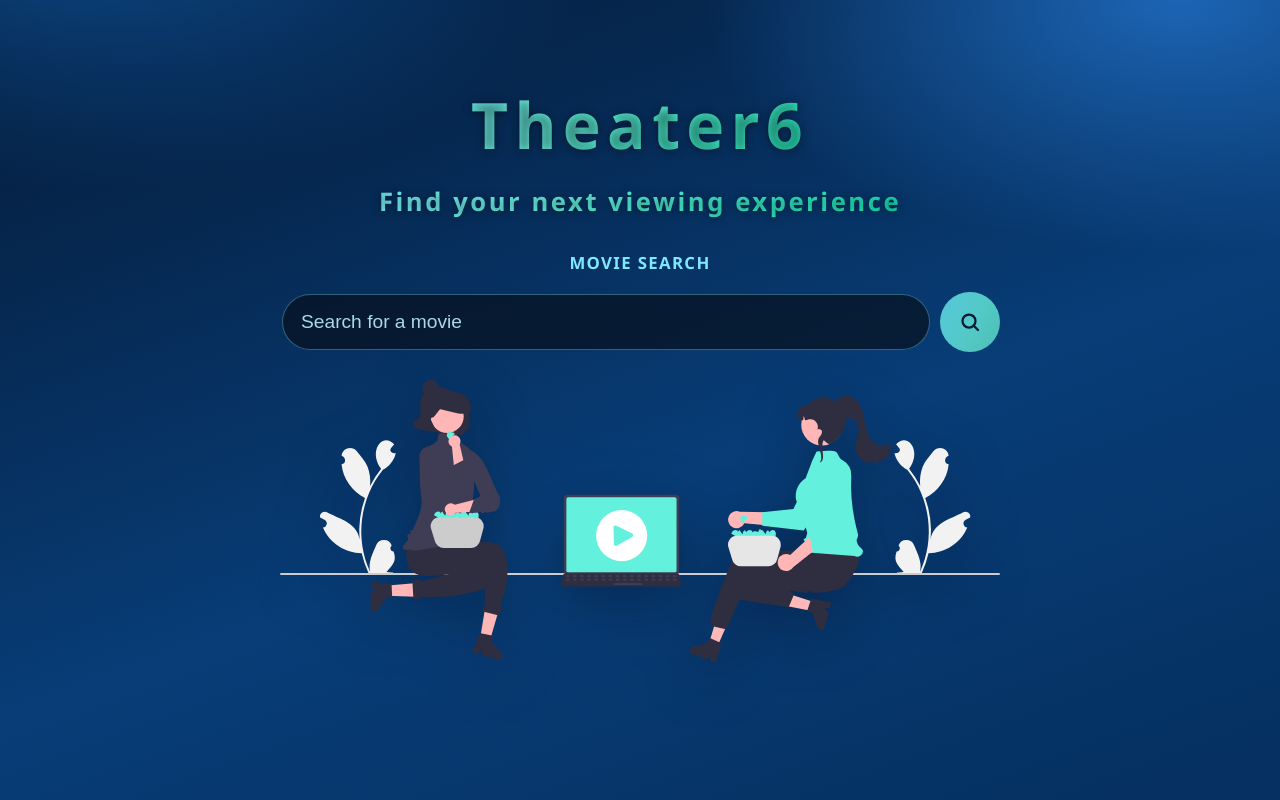
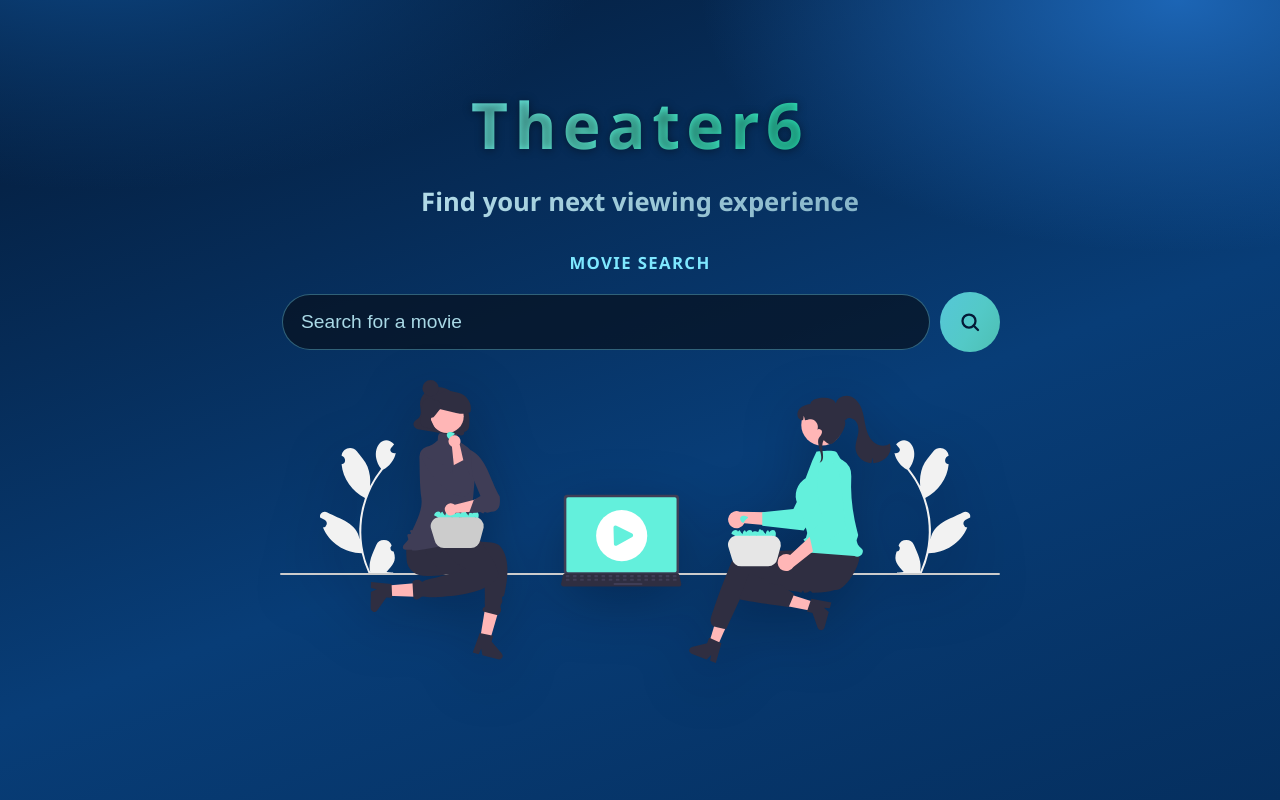
Before and after one commit to steven-frasica/theater-6-react, a React (Create React App) app: page / in a window 1280 px wide. Shown: the top 800 px of the page. Built offline with nearby package versions, Linux system fonts and the light colour scheme; no server answers.

Commit message:
Delete unused file and change h1 in Home

```diff
--- a/src/components/Home/Home.jsx
+++ b/src/components/Home/Home.jsx
@@ -26,7 +26,7 @@ const Home = () => {
     <main className="home">
       <section className="home__hero">
         <h1 className="home__brand">Theater6</h1>
-        <h1 className="home__title">Find your next viewing experience</h1>
+        <h2 className="home__title">Find your next viewing experience</h2>
         <p className="home__eyebrow">Movie Search</p>
         {/* Controlled form keeps the input state in sync before routing to results. */}
         <form onSubmit={handleSubmit} className="home__search">
```
Also changed, not shown: src/notesonsearch.jsx (deleted, +0 -128 lines).
